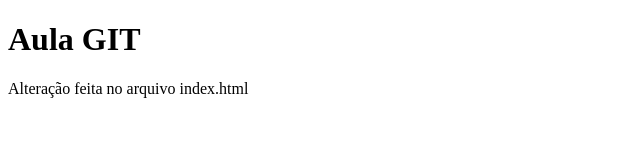
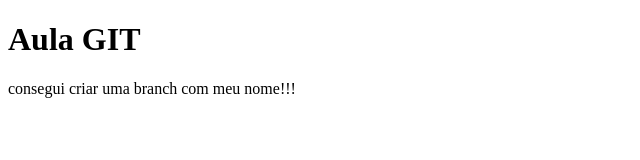
Before and after one commit to oliviasmim/aula12, a plain HTML site: page index.html in a window 1280 px wide. Shown: the full height of the page, 0-640 px from the left. Drawn offline with Linux system fonts and the light colour scheme.

Commit message:
adicioneimeu nome

```diff
--- a/index.html
+++ b/index.html
@@ -7,6 +7,6 @@
 </head>
 <body>
   <h1>Aula GIT</h1>
-  <p>Alteração feita no arquivo index.html</p>
+  <p>consegui criar uma branch com meu nome!!!</p>
 </body>
 </html>
```
